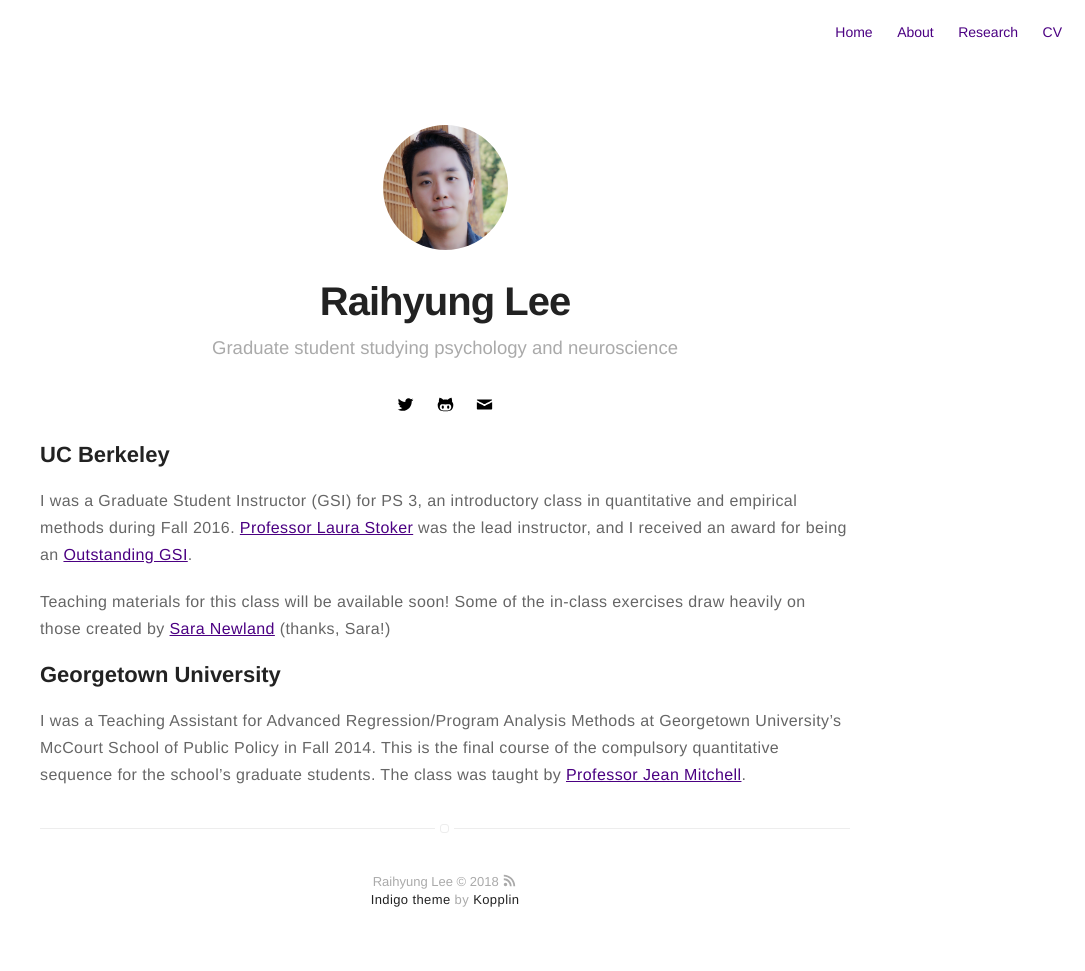
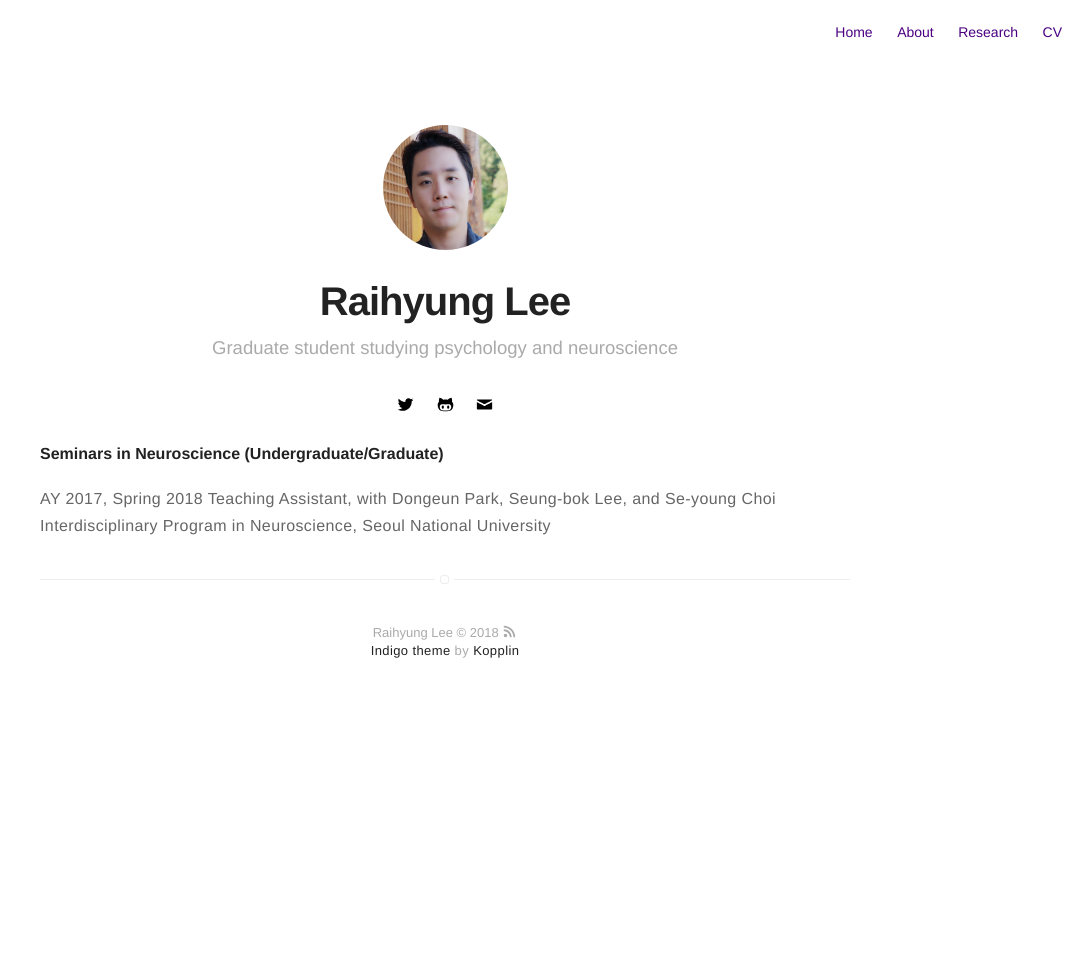
Before and after one commit to RaihyungLee/RaihyungLee.github.io, a Jekyll site: the page built from teaching.md, in a window 1280 px wide. Shown: the whole page, without its empty margins (195-1280 px from the left). Built offline with Jekyll 4.4.1, drawn with Linux system fonts in a browser that asks for light colours; after the commit the page ends 900 px from its top, so only the background shows below that.

Commit message:
Update teaching.md

```diff
--- a/teaching.md
+++ b/teaching.md
@@ -4,10 +4,7 @@ title: Teaching
 permalink: /teaching/index.html
 ---
 
-## UC Berkeley
-I was a Graduate Student Instructor (GSI) for PS 3, an introductory class in quantitative and empirical methods during Fall 2016. [Professor Laura Stoker](http://polisci.berkeley.edu/people/person/laura-stoker) was the lead instructor, and I received an award for being an [Outstanding GSI](http://gsi.berkeley.edu/programs-services/award-programs/ogsi/).
-
-Teaching materials for this class will be available soon! Some of the in-class exercises draw heavily on those created by [Sara Newland](https://scholar.harvard.edu/snewland) (thanks, Sara!)
-
-## Georgetown University
-I was a Teaching Assistant for Advanced Regression/Program Analysis Methods at Georgetown University's McCourt School of Public Policy in Fall 2014. This is the final course of the compulsory quantitative sequence for the school's graduate students. The class was taught by [Professor Jean Mitchell](https://gufaculty360.georgetown.edu/s/faculty-profile?netid=mitchejm%2F).
+#### Seminars in Neuroscience (Undergraduate/Graduate)
+AY 2017, Spring 2018
+Teaching Assistant, with Dongeun Park, Seung-bok Lee, and Se-young Choi
+Interdisciplinary Program in Neuroscience, Seoul National University
```
